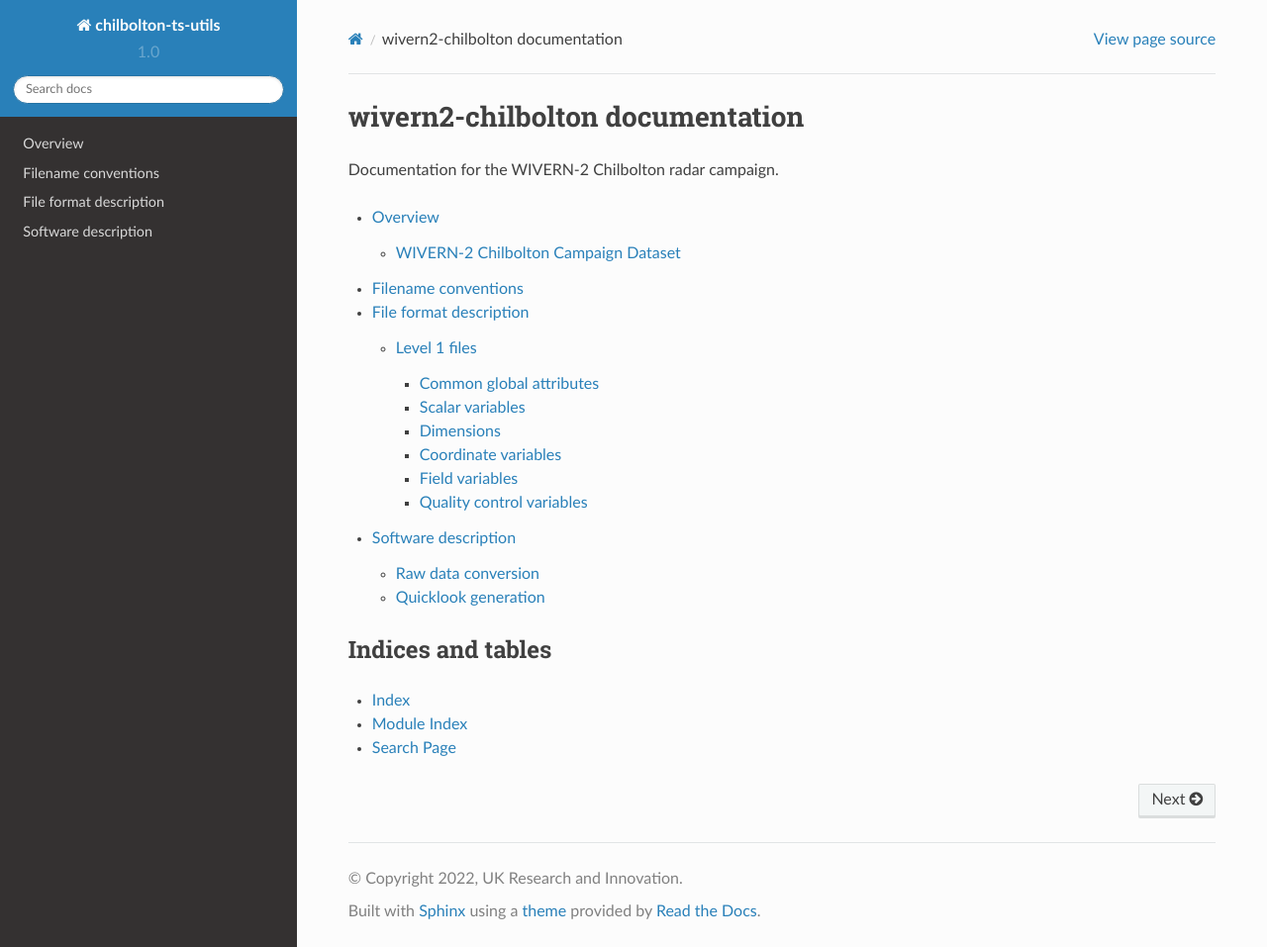
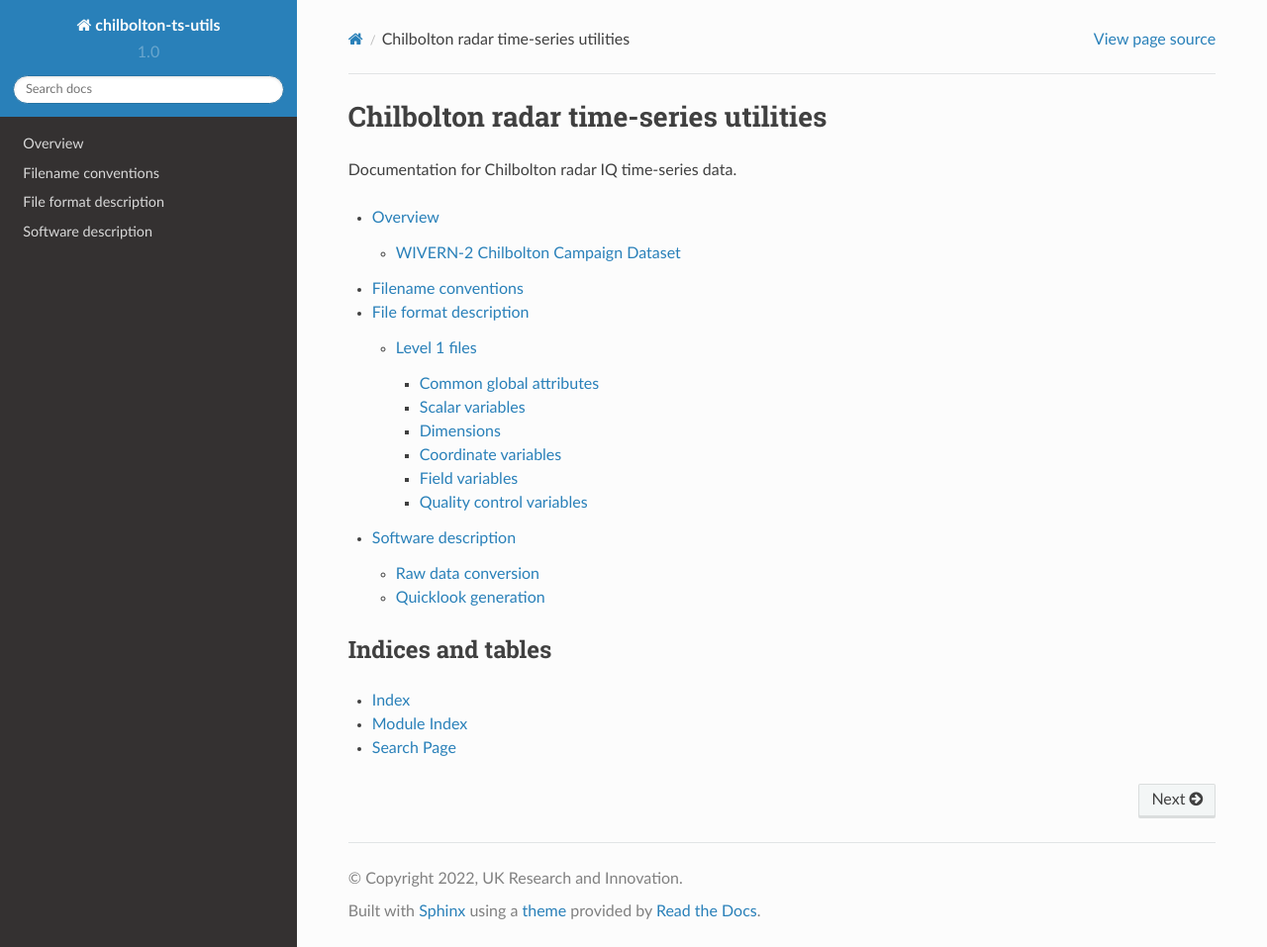
Before and after one commit to longlostjames/chilbolton_ts_utils, a Sphinx documentation site: the page built from docs/source/index.rst, in a window 1280 px wide and 957 px high. Shown: the whole window at 99% size. Built offline with Sphinx 7.4.7 and the Read the Docs theme 2.0.0, drawn with Linux system fonts in a browser that asks for light colours; formulas are drawn with MathJax 3.

Commit message:
Update index.rst

```diff
--- a/docs/source/index.rst
+++ b/docs/source/index.rst
@@ -3,11 +3,11 @@
    You can adapt this file completely to your liking, but it should at least
    contain the root `toctree` directive.
 
-================================
-wivern2-chilbolton documentation
-================================
+======================================
+Chilbolton radar time-series utilities
+======================================
 
-Documentation for the WIVERN-2 Chilbolton radar campaign.
+Documentation for Chilbolton radar IQ time-series data.
 
 
 .. toctree::
```
